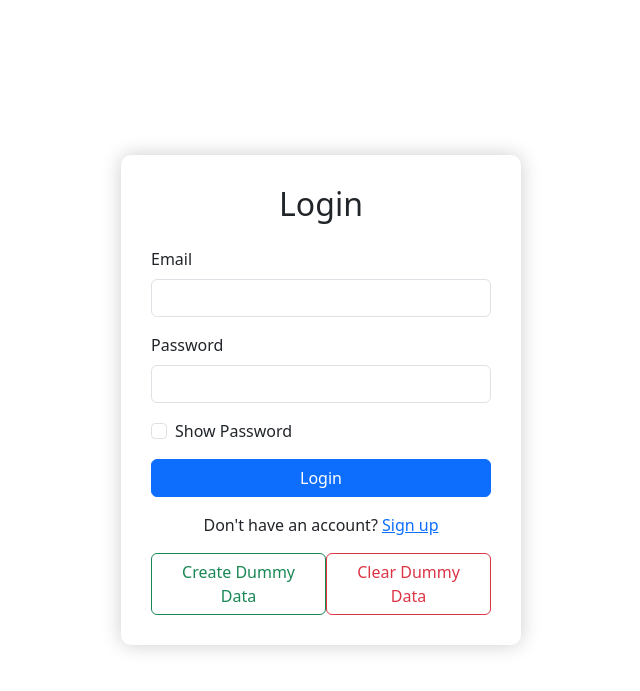
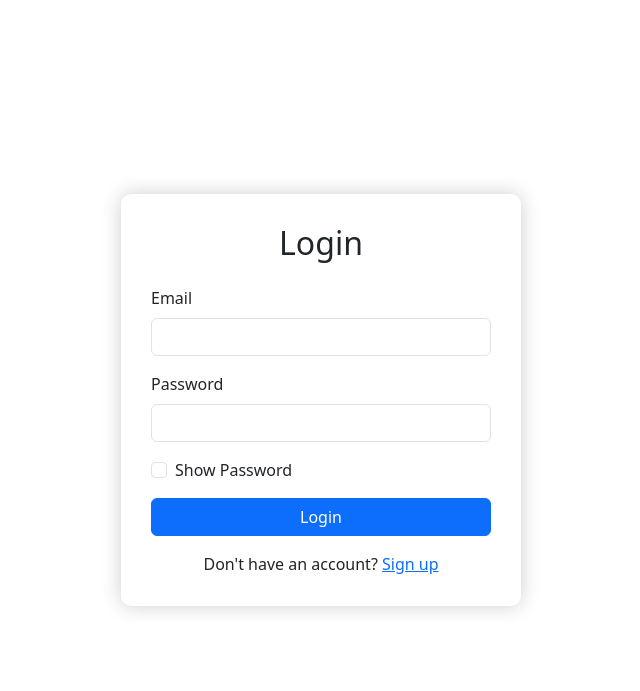
Before and after one commit to SajimRZ/Courier370, a Flask app: page / in a window 1280 px wide. Shown: the top 691 px of the page, without its empty margins (319-959 px from the left). Run offline with Flask 3, Linux system fonts and the light colour scheme; some libraries are stand-ins or nearby versions.

Commit message:
remove dummy code

```diff
--- a/main.py
+++ b/main.py
@@ -816,56 +816,6 @@ def add_package():
     return redirect(url_for('customer_dashboard'))
 
 
-## Dummy Value Generator (Remove later)
-@app.route('/create_dummy_data', methods=['POST'])
-def create_dummy_data():
-    cursor = mysql.connection.cursor(MySQLdb.cursors.DictCursor)
-    try:
-        # Create dummy admin
-        cursor.execute('INSERT INTO admin (AdminID, name, email, password) VALUES (999, "Dummy Admin", "dummy@admin.com", "dummy123")')
-
-        # Create dummy user/customer
-        cursor.execute('INSERT INTO user (UID, email, name, password, phone, AdminID, wallet) VALUES (9999, "dummy@user.com", "Dummy User", "dummy123", 1234567890, 999, 100)')
-        cursor.execute('INSERT INTO customer (UID, houseNo, road, city) VALUES (9999, "123", "Main St", "Dummy City")')
-
-        # Create dummy courier
-        cursor.execute('INSERT INTO user (UID, email, name, password, phone, AdminID, wallet) VALUES (9998, "courier@dummy.com", "Dummy Courier", "dummy123", 987654321, 999, 0)')
-        cursor.execute('INSERT INTO courier (UID, name, city, licenseNo, type) VALUES (9998, "Dummy Courier", "Dummy City", "DUMMY123", "motorcycle")')
-
-        # Create dummy warehouse
-        cursor.execute('INSERT INTO warehouse (WarehouseID, Area, City, AdminID) VALUES ("999", "Dummy Area", "Dummy City", 999)')
-
-        mysql.connection.commit()
-        flash('Dummy data created successfully!', 'success')
-    except Exception as e:
-        mysql.connection.rollback()
-        flash(f'Error creating dummy data: {str(e)}', 'danger')
-    finally:
-        cursor.close()
-    return redirect(url_for('login'))
-
-## Dummy Value Delete (Remove Later)
-@app.route('/clear_dummy_data', methods=['POST'])
-def clear_dummy_data():
-    cursor = mysql.connection.cursor(MySQLdb.cursors.DictCursor)
-    try:
-        # Delete dummy data in reverse order to maintain referential integrity
-        cursor.execute('DELETE FROM courier WHERE UID IN (9998)')
-        cursor.execute('DELETE FROM customer WHERE UID IN (9999)')
-        cursor.execute('DELETE FROM user WHERE UID IN (9998, 9999)')
-        cursor.execute('DELETE FROM warehouse WHERE WarehouseID = "999"')
-        cursor.execute('DELETE FROM admin WHERE AdminID = 999')
-
-        mysql.connection.commit()
-        flash('Dummy data cleared successfully!', 'success')
-    except Exception as e:
-        mysql.connection.rollback()
-        flash(f'Error clearing dummy data: {str(e)}', 'danger')
-    finally:
-        cursor.close()
-    return redirect(url_for('login'))
-
-
 #Confirm Package acter creating
 @app.route('/confirm_package', methods=['POST'])
 def confirm_package():
--- a/templates/login.html
+++ b/templates/login.html
@@ -56,17 +56,6 @@
             <div class="text-center mt-3">
                 Don't have an account? <a href="{{ url_for('signup') }}">Sign up</a>
             </div>
-
-            <!-- Temporary Button START -->
-            <div class="d-flex justify-content-between mt-3">
-                <form action="{{ url_for('create_dummy_data') }}" method="post">
-                    <button type="submit" class="btn btn-outline-success">Create Dummy Data</button>
-                </form>
-                <form action="{{ url_for('clear_dummy_data') }}" method="post">
-                    <button type="submit" class="btn btn-outline-danger">Clear Dummy Data</button>
-                </form>
-            </div>
-            <!-- Temporary Button END -->
         </div>
     </div>
 
```
